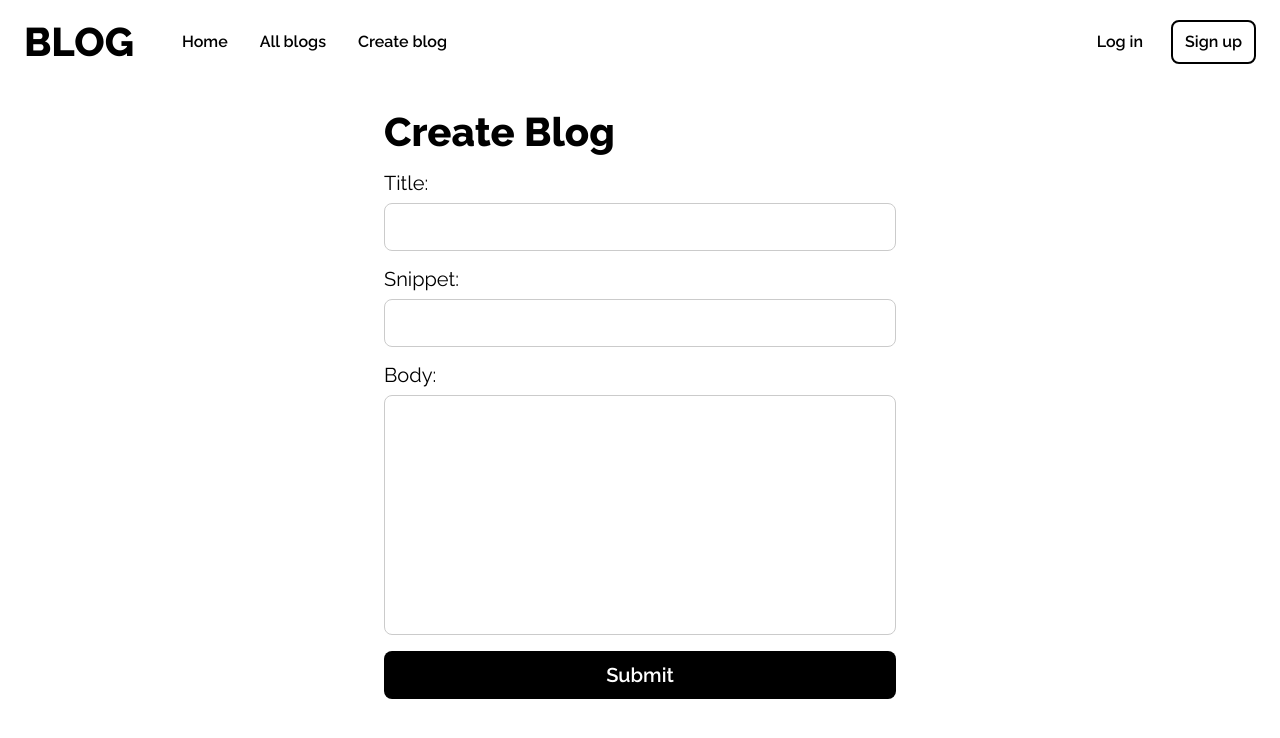
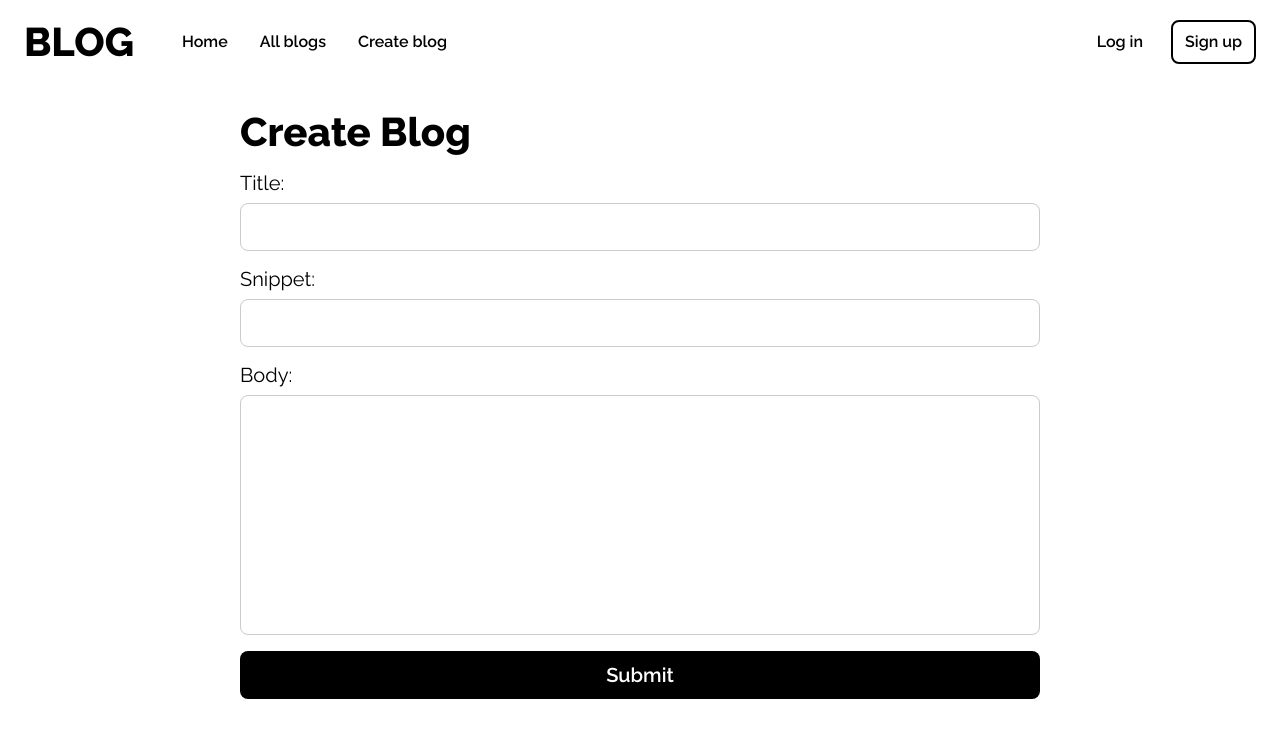
Before and after one commit to alexndrho/blog-post, a React (Vite) app in the folder client/: page /blogs/create in a window 1280 px wide. Shown: the top 738 px of the page. Built offline with nearby package versions, Linux system fonts and the light colour scheme; no server answers.

Commit message:
style: adjust position of the pages

```diff
--- a/client/src/components/NotFound.tsx
+++ b/client/src/components/NotFound.tsx
@@ -3,11 +3,11 @@ import stitches from '../stitches.config';
 const { styled } = stitches;
 
 const Main = styled('main', {
-  flexGrow: 1,
+  margin: '0 auto',
+  height: '80%',
   width: '100%',
-  padding: '5rem',
+  maxWidth: '$contentWidth',
   display: 'flex',
-  maxHeight: 'calc(100vh - ($navHeight * 2))',
   flexDirection: 'column',
   justifyContent: 'center',
   alignItems: 'center',
--- a/client/src/components/auth/Login.tsx
+++ b/client/src/components/auth/Login.tsx
@@ -7,8 +7,10 @@ import { useNavigate } from 'react-router-dom';
 const { styled } = stitches;
 
 const Main = styled('main', {
+  minHeight: '80%',
   display: 'flex',
   flexDirection: 'column',
+  justifyContent: 'center',
   alignItems: 'center',
 });
 
--- a/client/src/components/auth/SignUp.tsx
+++ b/client/src/components/auth/SignUp.tsx
@@ -6,8 +6,10 @@ import { useNavigate } from 'react-router-dom';
 const { styled } = stitches;
 
 const Main = styled('main', {
+  minHeight: '80%',
   display: 'flex',
   flexDirection: 'column',
+  justifyContent: 'center',
   alignItems: 'center',
 });
 
--- a/client/src/components/blog/AllBlogs.tsx
+++ b/client/src/components/blog/AllBlogs.tsx
@@ -7,12 +7,11 @@ const { styled } = stitches;
 
 const Main = styled('main', {
   margin: '0 auto',
-  padding: '3rem 0',
+  padding: '2rem 0',
   width: '80%',
 
   '@desktop': {
-    marginTop: '1rem',
-    width: '60%',
+    maxWidth: '$contentWidthS',
   },
 });
 
--- a/client/src/components/blog/Blog.tsx
+++ b/client/src/components/blog/Blog.tsx
@@ -10,7 +10,7 @@ const Main = styled('main', {
   margin: '0 auto',
   padding: '3rem 0',
   width: '80%',
-  maxWidth: '1250px',
+  maxWidth: '$contentWidth',
 });
 
 const Blog = () => {
--- a/client/src/components/blog/CreateBlog.tsx
+++ b/client/src/components/blog/CreateBlog.tsx
@@ -7,8 +7,10 @@ import { useNavigate } from 'react-router-dom';
 const { styled } = stitches;
 
 const Main = styled('main', {
+  minHeight: '80%',
   display: 'flex',
   flexDirection: 'column',
+  justifyContent: 'center',
   alignItems: 'center',
 });
 
--- a/client/src/components/stitches/form.tsx
+++ b/client/src/components/stitches/form.tsx
@@ -11,10 +11,9 @@ const Form = styled('form', {
     size: {
       fullscreen: {
         width: '80%',
-        maxWidth: '80%',
-        minHeight: 'calc(100vh - $navHeight * 2)',
+        maxWidth: '$formWidth',
 
-        '@desktop': {
+        '@mobile': {
           width: '40%',
         },
       },
--- a/client/src/stitches.config.tsx
+++ b/client/src/stitches.config.tsx
@@ -18,8 +18,9 @@ const stitches = createStitches({
       title: '2.5rem',
     },
     sizes: {
-      navHeight: '5rem',
       contentWidth: '1280px',
+      contentWidthS: '1000px',
+      formWidth: '800px',
     },
   },
   media: {
```
